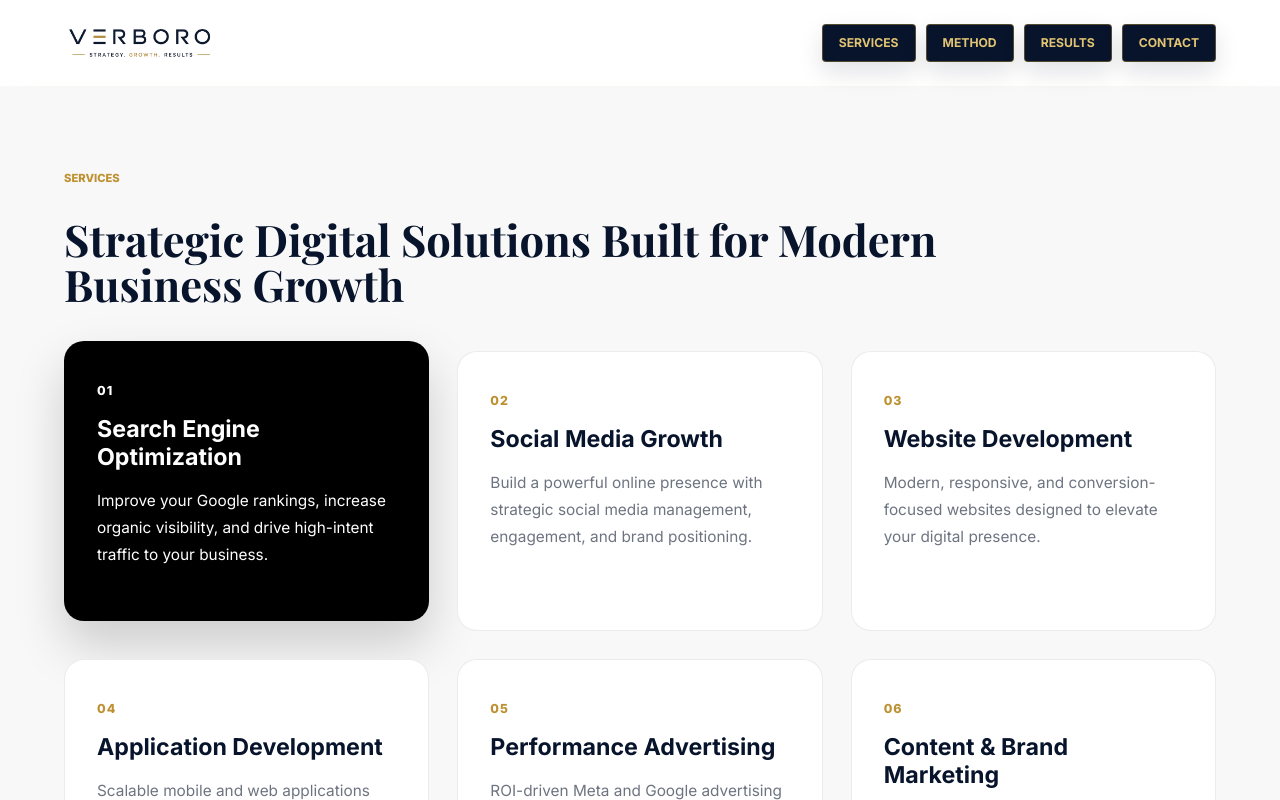
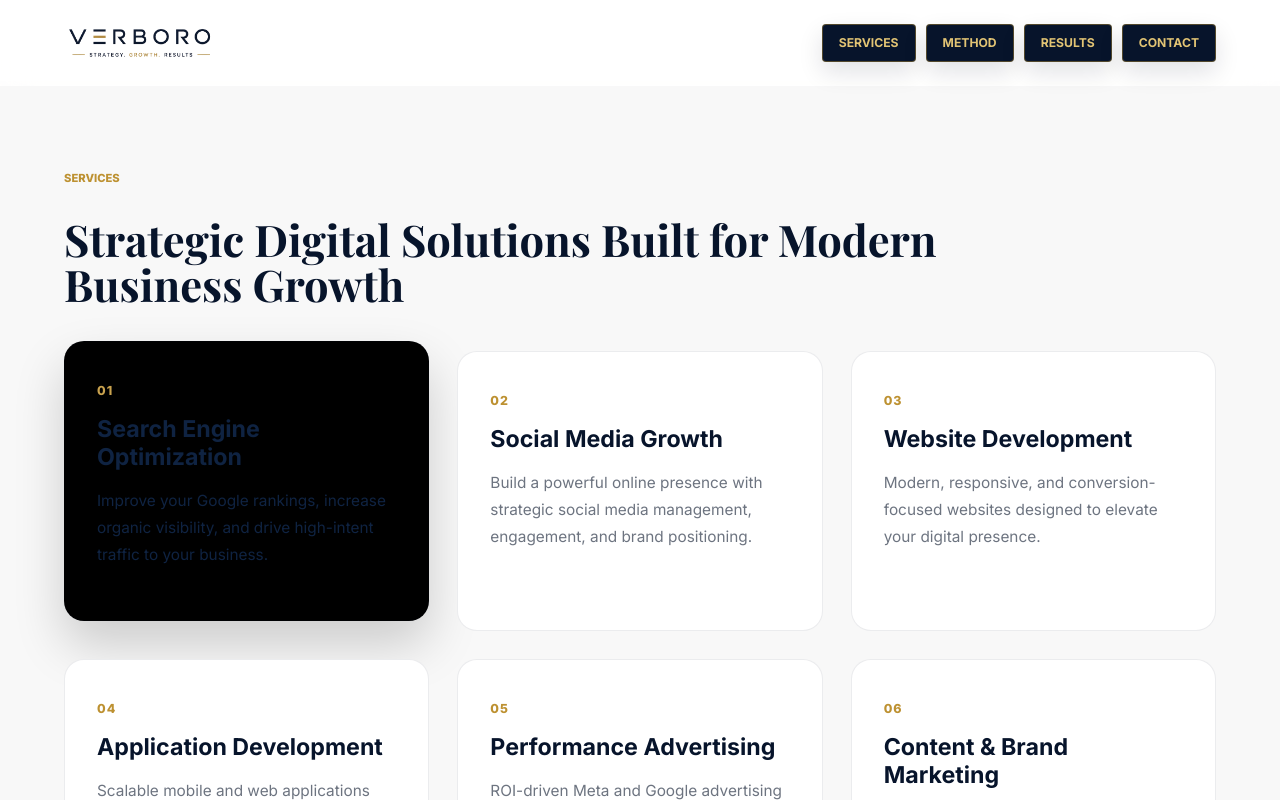
Before and after one commit to arfaazishan/verboro-website, a website: page index.html in a window 1280 px wide. In both pictures the pointer is over the element "01". Shown: the part 1269-2069 px from the top of the page. Drawn offline with nearby package versions, Linux system fonts and the light colour scheme.

Commit message:
Update styles.css

```diff
--- a/styles.css
+++ b/styles.css
@@ -407,10 +407,13 @@ h3 {
   box-shadow: 0 24px 50px rgba(0, 0, 0, 0.18);
 }
 
-.service-card:hover span,
+.service-card:hover span {
+  color: #c9a24e;
+}
+
 .service-card:hover h3,
 .service-card:hover p {
-  color: #ffffff;
+  color: #0F2342;
 }
 
 /* CTA */
```
